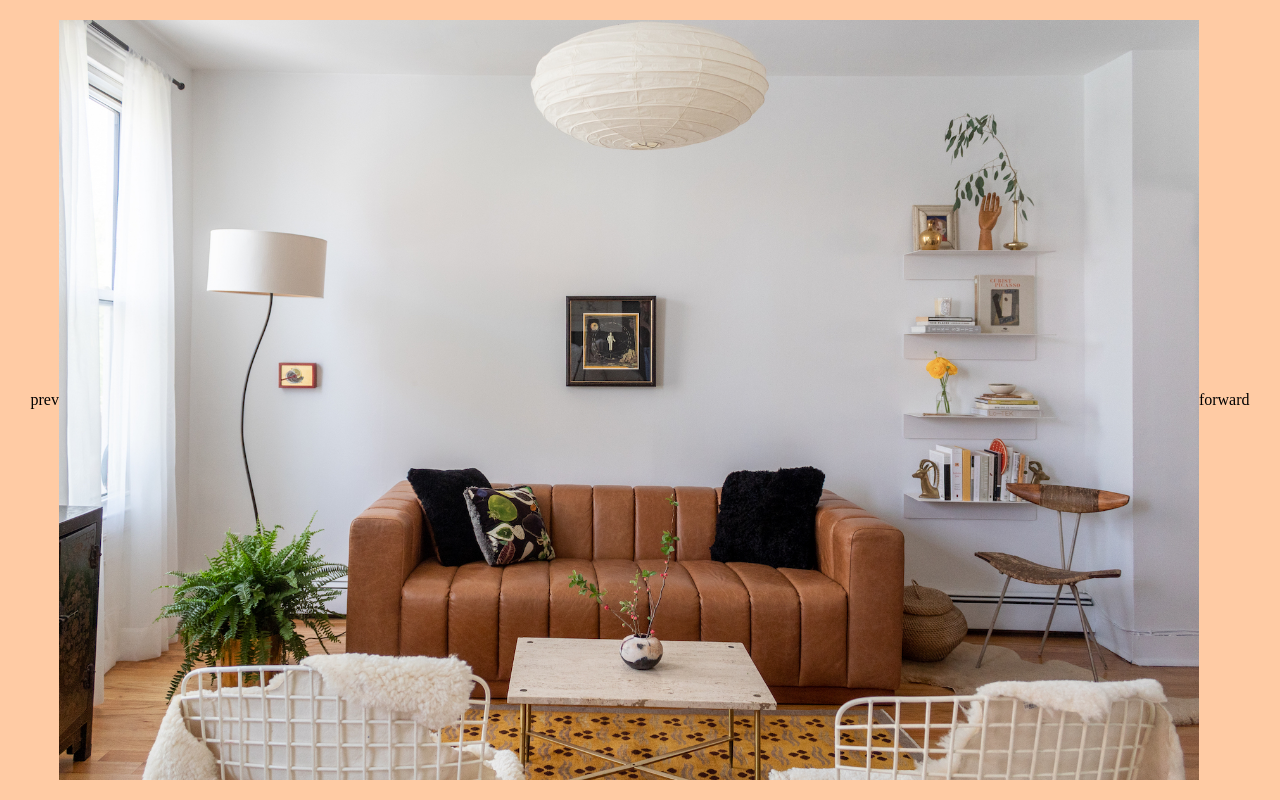
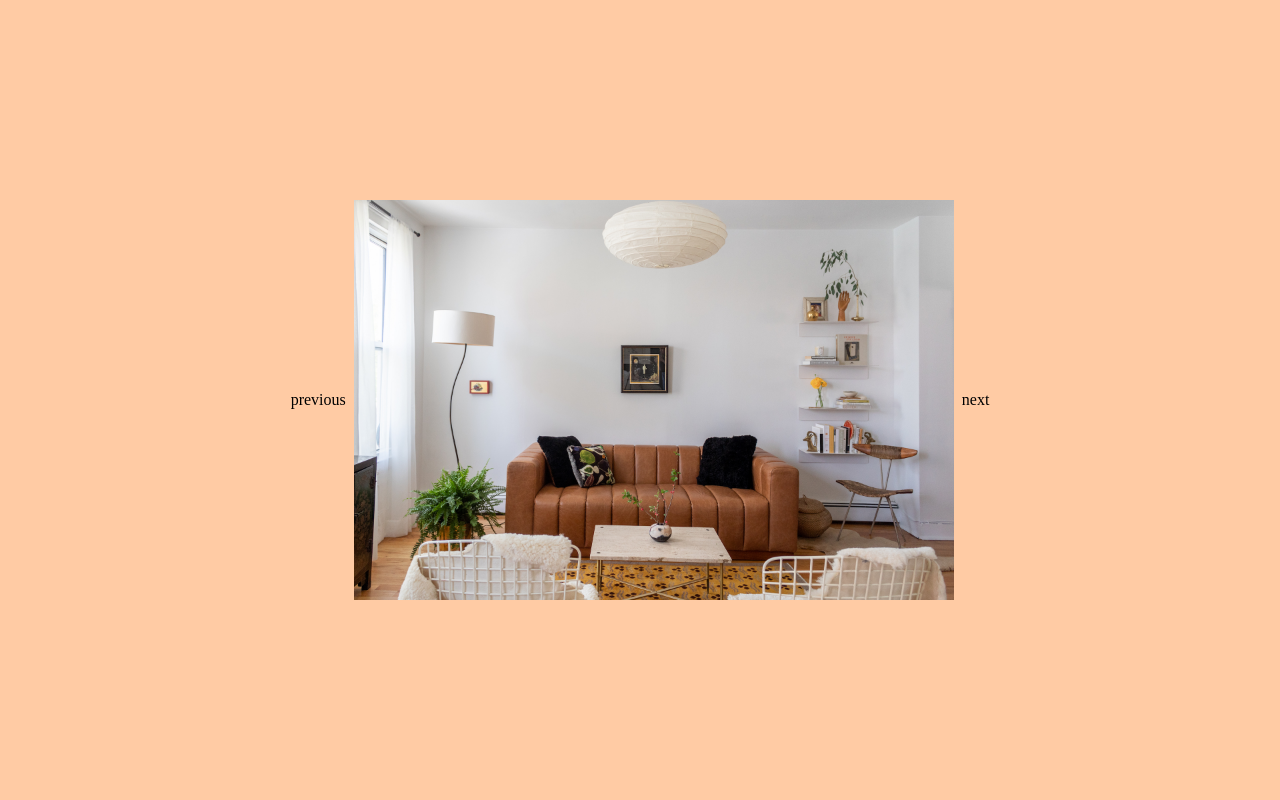
Before and after one commit to izzy1090/edie-templeton-design, a React (Create React App) app: page / in a window 1280 px wide. Both pictures are taken after a click on the element 352 px from the left and 1868 px from the top of the page. Shown: the part 1468-2268 px from the top of the page. Built offline with nearby package versions, Linux system fonts and the light colour scheme.

Commit message:
Added lightbox transition animations and an escape button to close

```diff
--- a/src/components/lightbox.js
+++ b/src/components/lightbox.js
@@ -1,8 +1,26 @@
+import { useEffect } from 'react';
 import useGlobalStates from '../hooks/use-globalStates';
 
 function Lightbox ( { images } ) {
 
     const { isGalleryOpen, setIsGalleryOpen, imageToShow, setImageToShow } = useGlobalStates();
+
+    useEffect(()=>{
+        // add key handler to capture the key event
+        const keyHandler = (event) => {
+            if (event.key === "Escape"){
+                // prevent any default behavior of the key press
+                event.preventDefault()
+                setIsGalleryOpen(false)
+            }
+        }
+        // add an event listener looking for a key press and invoke the func above
+        document.addEventListener('keydown', keyHandler)
+        // make sure to "clean" up the event listener with a return
+        return () => {
+            document.removeEventListener('keydown', keyHandler)
+        }
+    })
 
     const handleCloseGallery = () => {
         setIsGalleryOpen(false)
@@ -35,14 +53,14 @@ function Lightbox ( { images } ) {
 
     const renderedGallery = <>
         <div className={'lightBox'} onClick={handleCloseGallery}>
-            <div onClick={handlePrevGalleryImage}>
-                prev
+            <div onClick={handlePrevGalleryImage} className='prevButton'>
+                previous
             </div>
             <img src={imageToShow.value}
                 alt={imageToShow.alt}
                 onClick={(event)=>event.stopPropagation()}/>
-            <div onClick={handleNextGalleryImage}>
-                forward
+            <div onClick={handleNextGalleryImage} className='nextButton'>
+                next
             </div>
         </div>
     </>
--- a/src/styles/lightbox.css
+++ b/src/styles/lightbox.css
@@ -13,9 +13,26 @@
 
 .lightBox img {
     width: auto;
-    height: 95vh;
+    height: 50%;
+    animation: screenResize 300ms ease-in-out;
 }
 
-.hideLightBox {
-    display: none;
+@keyframes screenResize {
+    from {
+        opacity: 0;
+        transition: translateY(2);
+    }
+    to {
+        opacity: 1;
+    }
 }
+
+.prevButton {
+    margin: .5rem;
+    cursor: pointer;
+}
+
+.nextButton {
+    margin: .5rem;
+    cursor: pointer;
+}
```
